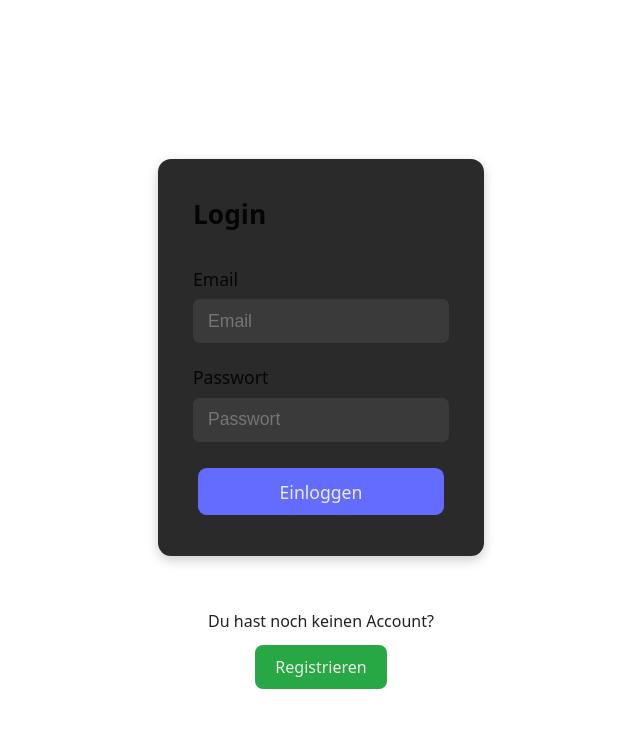
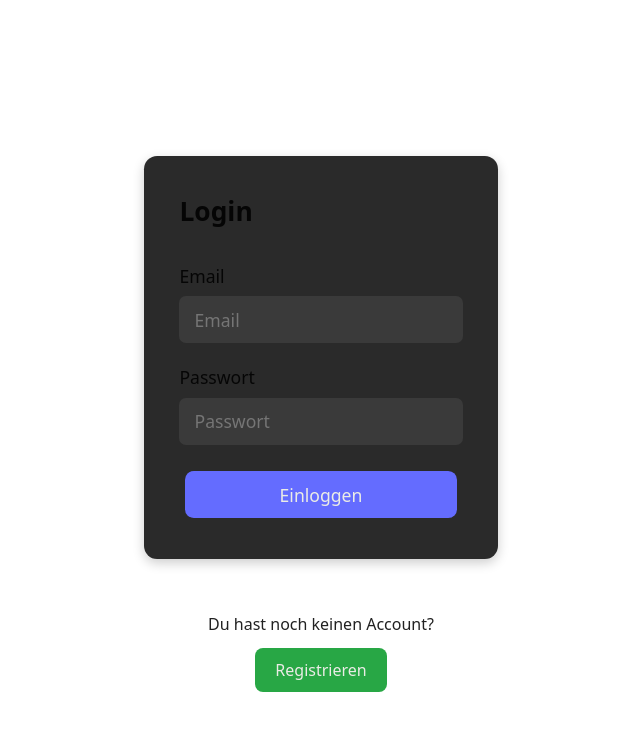
Before and after one commit to Pierro-e/HTWD-SE-shareshop_4B, a Vue app in the folder src/frontend/shareshop_4b/: page / in a window 1280 px wide. Shown: the top 730 px of the page, without its empty margins (319-959 px from the left). Built offline with nearby package versions, Linux system fonts and the light colour scheme.

Commit message:
Produktdetail angepasst, unnötiges in Kommentare

```diff
--- a/src/frontend/shareshop_4b/src/components/List.vue
+++ b/src/frontend/shareshop_4b/src/components/List.vue
@@ -76,7 +76,7 @@
       <div class="popup-content">
         <h3>Neues Produkt hinzufügen</h3>
         <input
-          class="input-product"
+          class="input"
           v-model="new_product"
           type="text"
           placeholder="Produktname"
@@ -96,7 +96,7 @@
       <div class="popup-content">
         <h3>Mitglied hinzufügen</h3>
         <input
-          class="input-product"
+          class="input"
           v-model="new_member_email"
           type="text"
           placeholder="E-Mail"
@@ -596,7 +596,7 @@ export default {
   margin-top: 0px;
 }
 
-/*
+/* Unnötig, schon in style.css definiert!
 .input-product {
   width: 100%;
   padding: 0.5em;
--- a/src/frontend/shareshop_4b/src/components/ProductDetail.vue
+++ b/src/frontend/shareshop_4b/src/components/ProductDetail.vue
@@ -165,25 +165,6 @@ export default {
   align-items: center;
 }
 
-.button-cancel {
-  align-self: center;
-  background-color: #6c757d;
-  color: #f0f0f0;
-  border: none;
-  padding: 0.5rem 1.5rem;
-  font-weight: 600;
-  border-radius: 5px;
-  cursor: pointer;
-  margin-bottom: 1.5rem;
-  box-shadow: 0 2px 5px rgba(0, 0, 0, 0.5);
-  min-width: 120px;
-}
-
-.button-cancel:hover,
-.button-cancel:focus {
-  background-color: #565e64;
-}
-
 .product-name {
   font-weight: 700;
   font-size: 2rem;
@@ -208,28 +189,6 @@ label {
   color: #ccc;
 }
 
-input[type="number"],
-textarea,
-select {
-  padding: 0.5rem 0.75rem;
-  font-size: 1rem;
-  border: 1.5px solid #444;
-  border-radius: 5px;
-  background-color: #222;
-  color: #eee;
-  font-family: inherit;
-  resize: vertical;
-  transition: border-color 0.3s ease;
-}
-
-input[type="number"]:focus,
-textarea:focus,
-select:focus {
-  border-color: #3399ff;
-  outline: none;
-  box-shadow: 0 0 8px #3399ff88;
-}
-
 textarea {
   min-height: 80px;
 }
@@ -240,6 +199,26 @@ textarea {
   gap: 1rem;
   margin-top: 2rem;
   width: 100%;
+}
+
+/* unnötig, schon in style.css definiert!
+.button-cancel {
+  align-self: center;
+  background-color: #6c757d;
+  color: #f0f0f0;
+  border: none;
+  padding: 0.5rem 1.5rem;
+  font-weight: 600;
+  border-radius: 5px;
+  cursor: pointer;
+  margin-bottom: 1.5rem;
+  box-shadow: 0 2px 5px rgba(0, 0, 0, 0.5);
+  min-width: 120px;
+}
+
+.button-cancel:hover,
+.button-cancel:focus {
+  background-color: #565e64;
 }
 
 button.button-delete,
@@ -275,6 +254,29 @@ button.button-delete:hover,
 button.button-delete:focus {
   background-color: #b02a2a;
 }
+
+input[type="number"],
+textarea,
+select {
+  padding: 0.5rem 0.75rem;
+  font-size: 1rem;
+  border: 1.5px solid #444;
+  border-radius: 5px;
+  background-color: #222;
+  color: #eee;
+  font-family: inherit;
+  resize: vertical;
+  transition: border-color 0.3s ease;
+}
+
+input[type="number"]:focus,
+textarea:focus,
+select:focus {
+  border-color: #3399ff;
+  outline: none;
+  box-shadow: 0 0 8px #3399ff88;
+}
+  */
 
 .success,
 .error {
--- a/src/frontend/shareshop_4b/src/style.css
+++ b/src/frontend/shareshop_4b/src/style.css
@@ -100,8 +100,8 @@ button:focus-visible {
   outline: 4px auto -webkit-focus-ring-color;
 }
 
-/* Eingabebox (alle <input>-Elemente) */
-input {
+/* Eingabefelder */
+input, textarea, select {
   padding: 0.6em 0.8em;
   border-radius: 0.4em;
   border: 1px solid transparent;
@@ -109,6 +109,8 @@ input {
   box-sizing: border-box;
   background-color: #3a3a3a;
   color: white;
+  font-family: inherit;
+  resize: vertical;
   transition:
     background-color 0.25s,
     border-color 0.25s;
```
